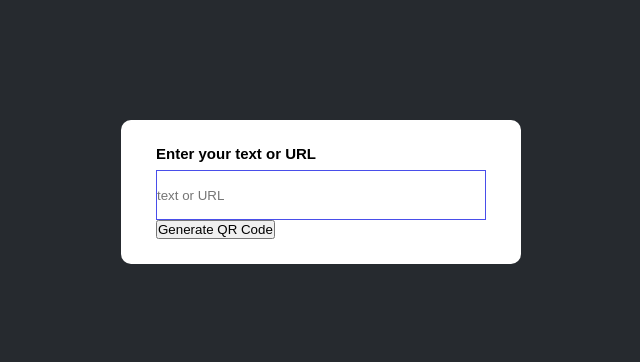
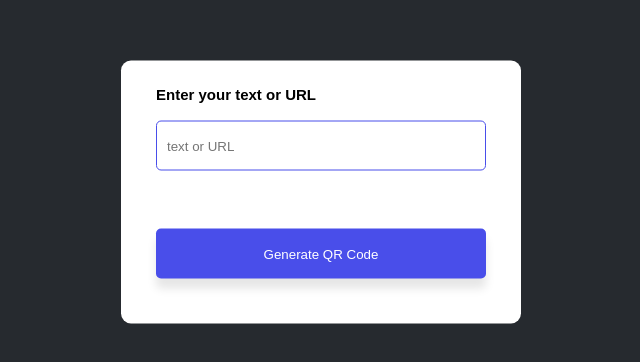
Before and after one commit to meghalakhwan/QR-Code-Generator, a plain HTML site: page index.html in a window 1280 px wide. Shown: the part 208-570 px from the top of the page, without its empty margins (319-959 px from the left). Drawn offline with Linux system fonts and the light colour scheme.

Commit message:
middle commit

```diff
--- a/index.html
+++ b/index.html
@@ -1,19 +1,26 @@
 <!DOCTYPE html>
 <html lang="en">
+
 <head>
     <meta charset="UTF-8">
     <meta name="viewport" content="width=device-width, initial-scale=1.0">
     <title>QR Code Generator</title>
     <link rel="stylesheet" href="style.css">
 </head>
+
 <body>
-<div class="container">
-    <p>Enter your text or URL</p>
-    <input type="text" placeholder="text or URL">
-    <button>Generate QR Code</button>
-</div>
+    <div class="container">
+        <p>Enter your text or URL</p>
+        <input type="text" placeholder="text or URL">
+
+        <div id="imgbox">
+            <img src="" id="qrImage">
+        </div>
+        <button>Generate QR Code</button>
+    </div>
 
 
 
 </body>
+
 </html>
--- a/script.js
+++ b/script.js
@@ -0,0 +1,6 @@
+
+let imgBox = document.getElementById("imgBox")
+
+function generateQR(){
+
+}
--- a/style.css
+++ b/style.css
@@ -1,14 +1,15 @@
-*{
+* {
     margin: 0;
     padding: 0;
     font-family: 'poppins', sans-serif;
     box-sizing: border-box;
 }
 
-body{
+body {
     background: #262a2f;
 }
-.container{
+
+.container {
     width: 400px;
     padding: 25px 35px;
     position: absolute;
@@ -19,15 +20,32 @@ body{
     border-radius: 10px;
 }
 
-.container p{
+.container p {
     font-weight: 600;
     font-size: 15px;
     margin-bottom: 8px;
 }
 
-.container input{
+.container input {
     width: 100%;
     height: 50px;
     border: 1px solid #494eea;
     outline: 0;
+    padding: 10px;
+    margin: 10px 0 20px;
+    border-radius: 5px;
 }
+
+.container button{
+    width: 100%;
+    height: 50px;
+    background: #494eea;
+    color: #fff;
+    border: 0;
+    outline: 0;
+    border-radius: 5px;
+    box-shadow: 0 10px 10px rgba(0, 0, 0, 0.1);
+    cursor: pointer;
+    margin: 20px 0;
+    font-weight: 500;
+}
```
